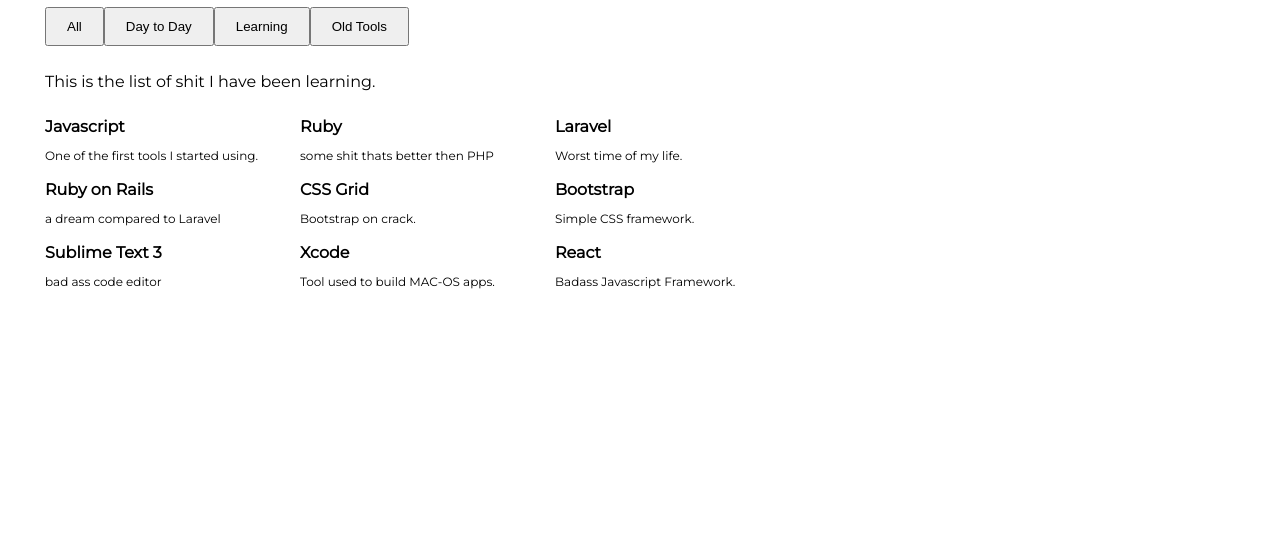
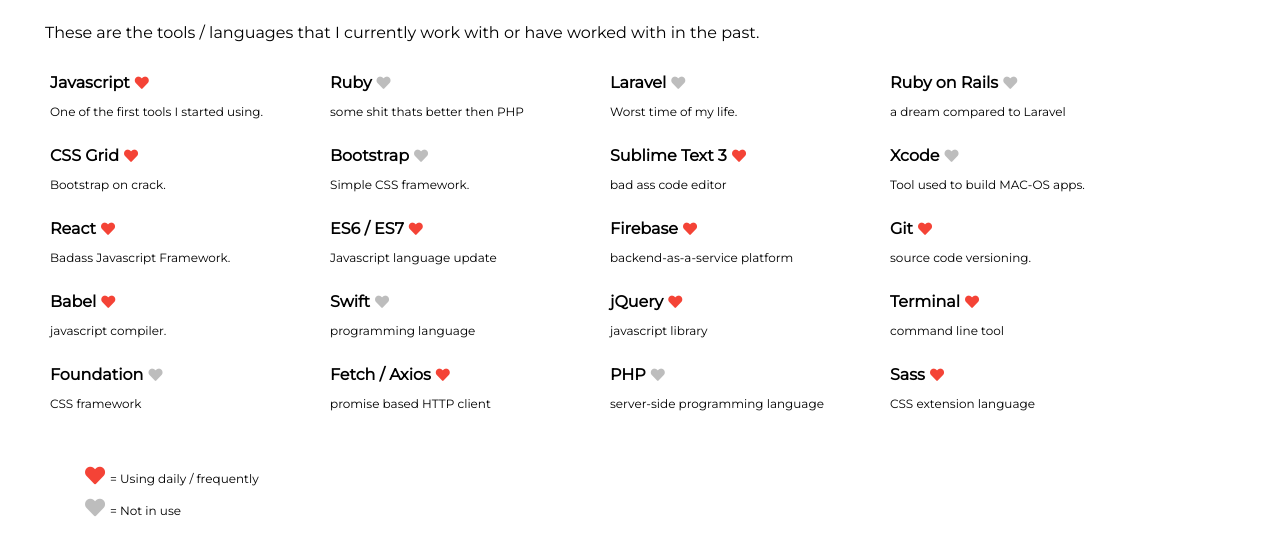
Before and after one commit to JosephGarcia/portfolio, a React app: page /skills in a window 1280 px wide. Shown: the part 118-672 px from the top of the page. Built offline with nearby package versions, Linux system fonts and the light colour scheme.

Commit message:
created functional skills page / will come back for styling

```diff
--- a/src/Skills.css
+++ b/src/Skills.css
@@ -14,5 +14,13 @@
 .skills--list {
 	display: grid;
 	grid-gap: 5px;
-	grid-template-columns: 250px 250px 250px;
+	grid-template-columns: repeat(auto-fit, 275px);
 }
+
+.rules li {
+	list-style-type: none;
+}
+
+.rules p {
+	font-size: 12px;
+}
--- a/src/Skills.js
+++ b/src/Skills.js
@@ -12,14 +12,21 @@
 		this.setState({tools});
 	}
 
+  mouseOver() {
+    console.log("yolo");
+  }
+
 
   render() {
   	const tools = this.state.tools;
 
-  	const renderSkills = tools.map((tool) => (
+  	const renderSkills = tools.map((tool, key) => (
   		<SkillTab
+  			key={key}
   			name={tool.name}
   			desc={tool.desc}
+  			currentlyUsing={tool.currentlyUsing}
+        onMouseOver={this.mouseOver}
   		/>
   	))
 
@@ -27,21 +34,28 @@
       <div className="skills">
       	<h1>Skills</h1>
 
-      	<div className="skills--toggle">
-      		<button>All</button>
-      		<button>Day to Day</button>
-      		<button>Learning</button>
-      		<button>Old Tools</button>
-      	</div>
-
       	<p className="skills--desc">
-      		This is the list of shit I have been learning.
+			These are the tools / languages that I currently work with or have worked with in the past.
       	</p>
 
       	<div className="skills--list">
       		{renderSkills}
       	</div>
 
+      	<ul className="rules">
+      		<li className="rules--active">
+      			<p>
+      				<i className="fas fa-heart red-heart"></i>
+      				= Using daily / frequently
+      			</p>
+      		</li>
+      		<li className="rules--disabled">
+      			<p>
+      				<i className="fas fa-heart grey-heart"></i>
+      				= Not in use
+      			</p>
+      		</li>
+      	</ul>
       </div>
     );
   }
--- a/src/components/SkillTab.js
+++ b/src/components/SkillTab.js
@@ -3,9 +3,15 @@
 
 class SkillTab extends Component {
   render() {
+    const currentlyUsing = this.props.currentlyUsing;
+
+
     return (
       <div className="tab">
-        <h4>{this.props.name}</h4>
+        <h4>
+          {this.props.name}
+          {currentlyUsing ? <i className="fas fa-heart red-heart"></i> : <i className="fas fa-heart grey-heart"></i>}
+        </h4>
         <p>{this.props.desc}</p>
       </div>
     );
--- a/src/css/SkillTab.css
+++ b/src/css/SkillTab.css
@@ -1,5 +1,11 @@
 .tab {
+	padding: 5px;
+}
 
+.tab:hover{
+	background: var(--lightred);
+	color: var(--white);
+	transition: all 0.5s ease 0s;
 }
 
 .tab b {
@@ -9,3 +15,8 @@
 .tab p {
 	font-size: 12px;
 }
+
+.tab i {
+	margin-left: 5px;
+	font-size: 14px;
+}
--- a/src/helpers.js
+++ b/src/helpers.js
@@ -2,37 +2,101 @@
 	{
 		name: 'Javascript',
 		desc: 'One of the first tools I started using.',
+		currentlyUsing: true,
 	},
 	{
 		name: 'Ruby',
 		desc: 'some shit thats better then PHP',
+		currentlyUsing: false,
 	},
 	{
 		name: 'Laravel',
 		desc: 'Worst time of my life.',
+		currentlyUsing: false,
 	},
 	{
 		name: 'Ruby on Rails',
 		desc: 'a dream compared to Laravel',
+		currentlyUsing: false,
 	},
 	{
 		name: 'CSS Grid',
 		desc: 'Bootstrap on crack.',
+		currentlyUsing: true,
 	},
 	{
 		name: 'Bootstrap',
 		desc: 'Simple CSS framework.',
+		currentlyUsing: false,
 	},
 	{
 		name: 'Sublime Text 3',
 		desc: 'bad ass code editor',
+		currentlyUsing: true,
 	},
 	{
 		name: 'Xcode',
 		desc: 'Tool used to build MAC-OS apps.',
+		currentlyUsing: false,
 	},
 	{
 		name: 'React',
 		desc: 'Badass Javascript Framework.',
+		currentlyUsing: true,
+	},
+	{
+		name: 'ES6 / ES7',
+		desc: 'Javascript language update',
+		currentlyUsing: true,
+	},
+	{
+		name: 'Firebase',
+		desc: 'backend-as-a-service platform',
+		currentlyUsing: true,
+	},
+	{
+		name: 'Git',
+		desc: 'source code versioning.',
+		currentlyUsing: true,
+	},
+	{
+		name: 'Babel',
+		desc: 'javascript compiler.',
+		currentlyUsing: true,
+	},
+	{
+		name: 'Swift',
+		desc: 'programming language',
+		currentlyUsing: false,
+	},
+	{
+		name: 'jQuery',
+		desc: 'javascript library',
+		currentlyUsing: true,
+	},
+	{
+		name: 'Terminal',
+		desc: 'command line tool',
+		currentlyUsing: true,
+	},
+	{
+		name: 'Foundation',
+		desc: 'CSS framework',
+		currentlyUsing: false,
+	},
+	{
+		name: 'Fetch / Axios',
+		desc: 'promise based HTTP client',
+		currentlyUsing: true,
+	},
+	{
+		name: 'PHP',
+		desc: 'server-side programming language',
+		currentlyUsing: false,
+	},
+	{
+		name: 'Sass',
+		desc: 'CSS extension language',
+		currentlyUsing: true,
 	},
 ];
--- a/src/index.css
+++ b/src/index.css
@@ -2,7 +2,7 @@
   --yellow: #ffc600;
   --black:  #272727;
   --lightred: #f44336;
-  --grey: #e0e0e0;
+  --grey: #bdbdbd;
   --white: #fafafa;
 }
 
@@ -33,3 +33,11 @@
 .content {
 	padding: 0 25px;
 }
+
+.red-heart {
+	color: var(--lightred);
+}
+
+.grey-heart {
+	color: var(--grey);
+}
```
